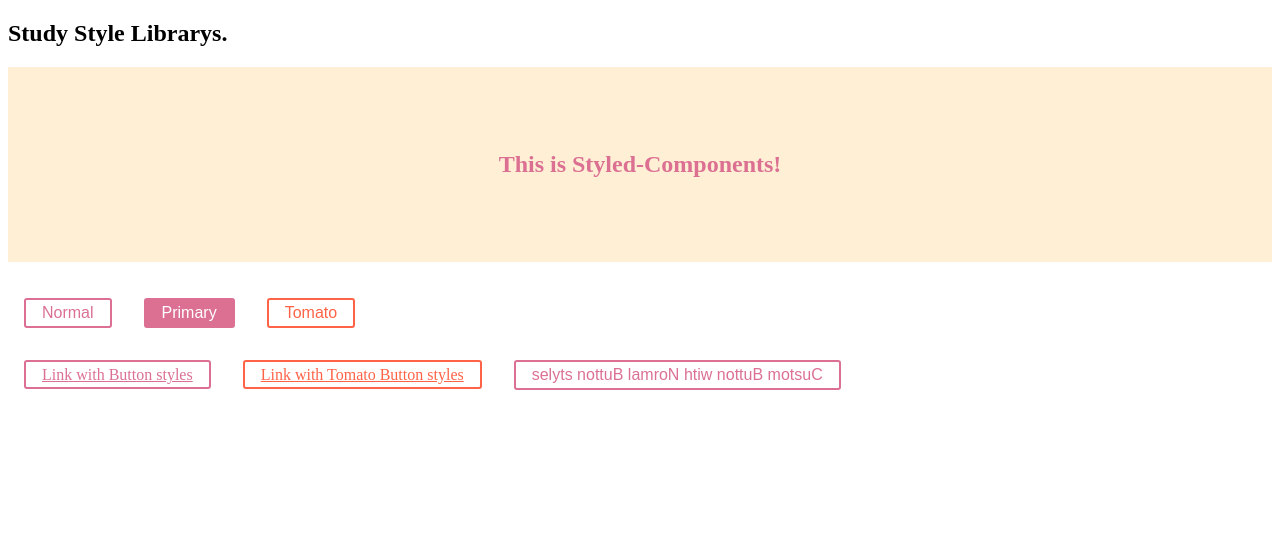
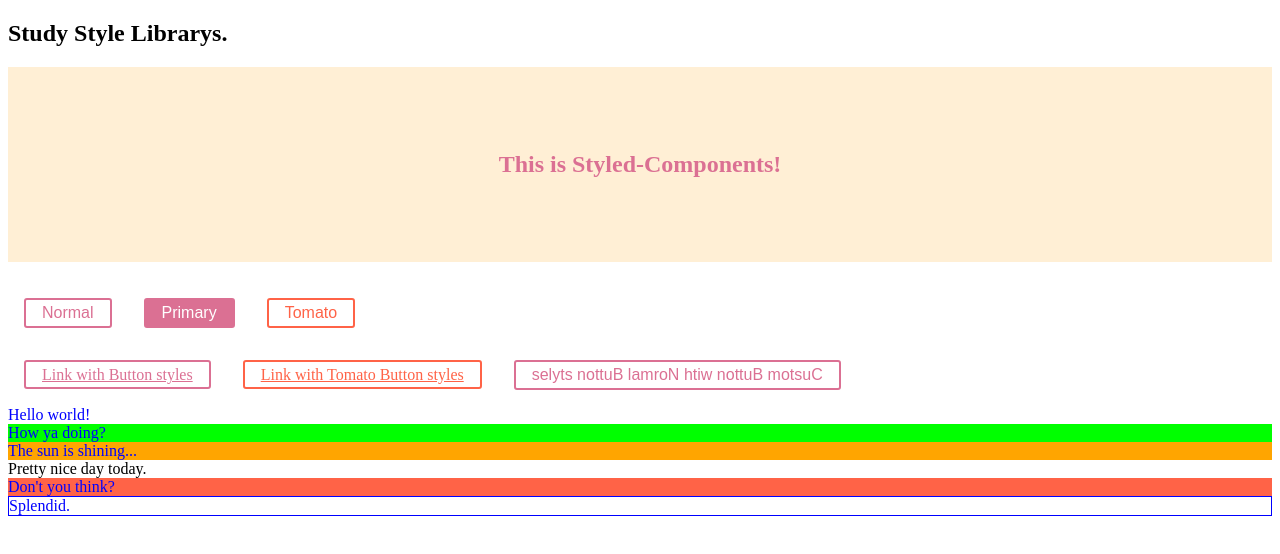
Before and after one commit to KwagDaeho/librarys, a React (Create React App) app: page / in a window 1280 px wide. Shown: the top 554 px of the page. Built offline with nearby package versions, Linux system fonts and the light colour scheme.

Commit message:
add:Styled Components - css selector

```diff
--- a/src/Components/Librarys/StyledComponents.jsx
+++ b/src/Components/Librarys/StyledComponents.jsx
@@ -1,7 +1,6 @@
 import React from "react";
 import styled from "styled-components";
 
-export default function StyledComponents() {
 const Title = styled.h1`
   font-size: 1.5em;
   text-align: center;
@@ -28,6 +27,25 @@
 const ReversedButton = (props) => (
   <Button {...props} children={props.children.split("").reverse()} />
 );
+const Thing = styled.div.attrs((/* props */) => ({ tabIndex: 0 }))`
+  color: blue;
+  &:hover {
+    color: red; // <Thing> when hovered
+  }
+  & ~ & {
+    background: tomato; // <Thing> as a sibling of <Thing>, but maybe not directly next to it
+  }
+  & + & {
+    background: lime; // <Thing> next to <Thing> => <Thing> No.2
+  }
+  &.something {
+    background: orange; // <Thing> tagged with an additional CSS class ".something"
+  }
+  .something-else & {
+    border: 1px solid; // <Thing> inside another element labeled ".something-else"
+  }
+`;
+export default function StyledComponents() {
   return (
     <div>
       <Wrapper>
@@ -65,6 +83,18 @@
           Custom Button with Normal Button styles
         </Button>
       </>
+      <>
+        <React.Fragment>
+          <Thing>Hello world!</Thing>
+          <Thing>How ya doing?</Thing>
+          <Thing className="something">The sun is shining...</Thing>
+          <div>Pretty nice day today.</div>
+          <Thing>Don't you think?</Thing>
+          <div className="something-else">
+            <Thing>Splendid.</Thing>
+          </div>
+        </React.Fragment>
+      </>
     </div>
   );
 }
```
Lines whose indentation alone changed are shown as unchanged.
